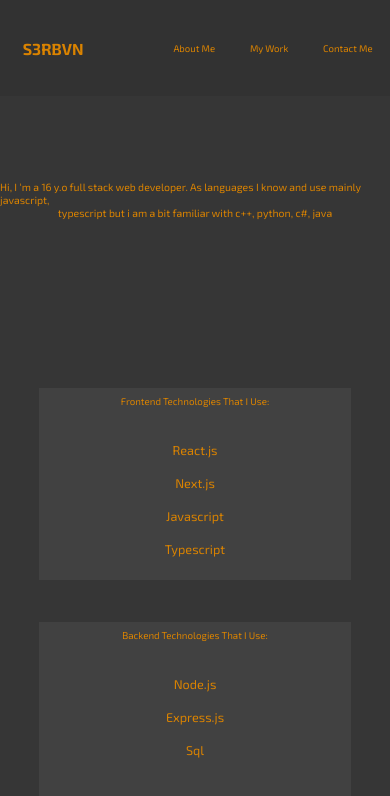
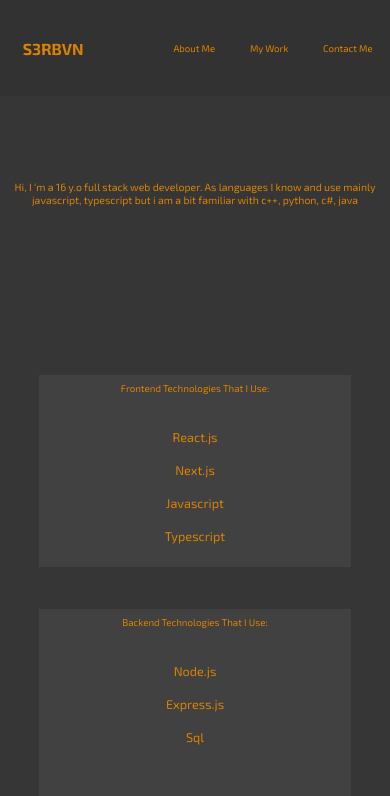
Before and after one commit to AALXX/MyPortofolio, a Next.js app: page /about in a window 390 px wide. Shown: the top 796 px of the page. Built offline with nearby package versions, Linux system fonts and the light colour scheme.

Commit message:
fixed responsive abaout page

```diff
--- a/pages/about.js
+++ b/pages/about.js
@@ -4,8 +4,8 @@
     return (
         <div className={style.PageContainer}>
             <div className={style.HeadContainer}>
-                <h1 className={style.HeadLine}>Hi, I ‘m a 16 y.o full stack web developer. As languages I know and use mainly javascript,</h1>
-                <h1 className={style.HeadLine}>typescript but i am a bit familiar with c++, python, c#, java</h1>
+                <h1 className={style.HeadLine}>Hi, I ‘m a 16 y.o full stack web developer. As languages I know and use mainly</h1>
+                <h1 className={style.HeadLine}>javascript, typescript but i am a bit familiar with c++, python, c#, java</h1>
 
             </div>
             <div className={style.CardsContainer}>
```
